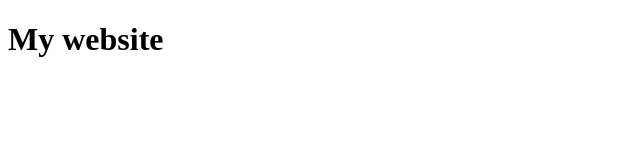
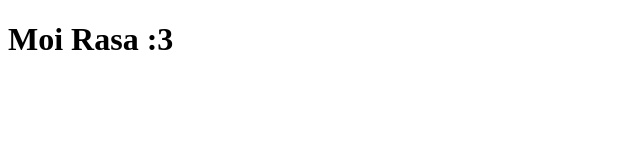
Before and after one commit to Tonzales/Tonzales.github.project1, a plain HTML site: page index.html in a window 1280 px wide. Shown: the full height of the page, 0-640 px from the left. Drawn offline with Linux system fonts and the light colour scheme.

Commit message:
hauska muutos

```diff
--- a/index.html
+++ b/index.html
@@ -7,7 +7,7 @@
 
 
     <body>
-        <h1>My website</h1>
+        <h1>Moi Rasa :3</h1>
         <script src="main.js"></script>
     </body>
 </html>
```
